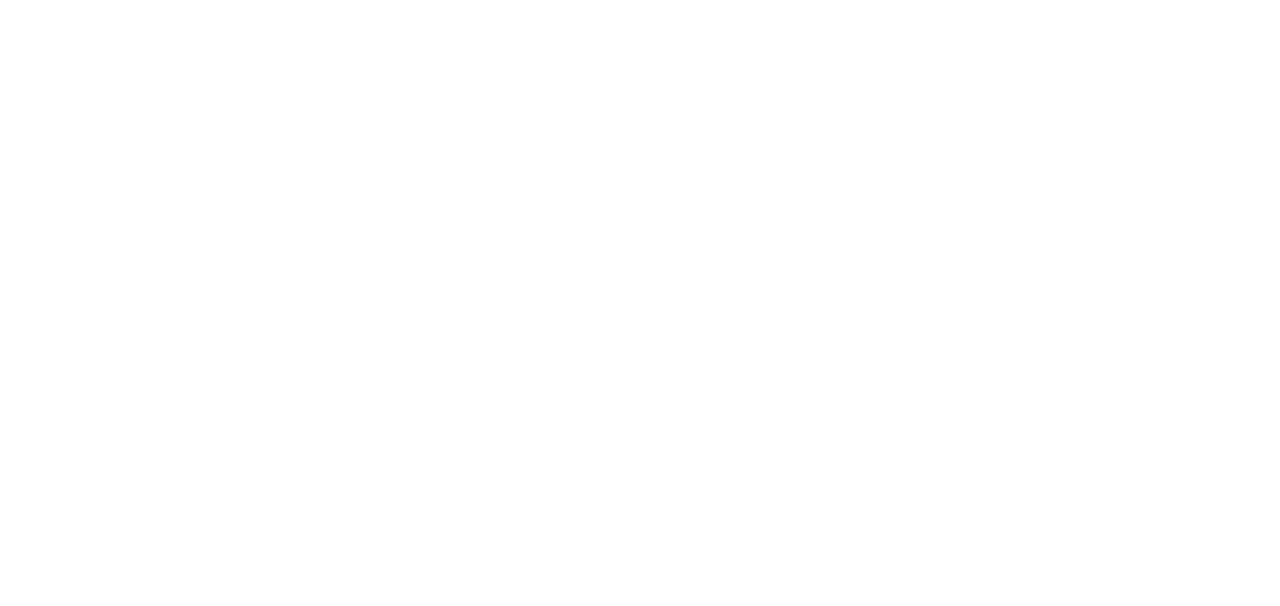
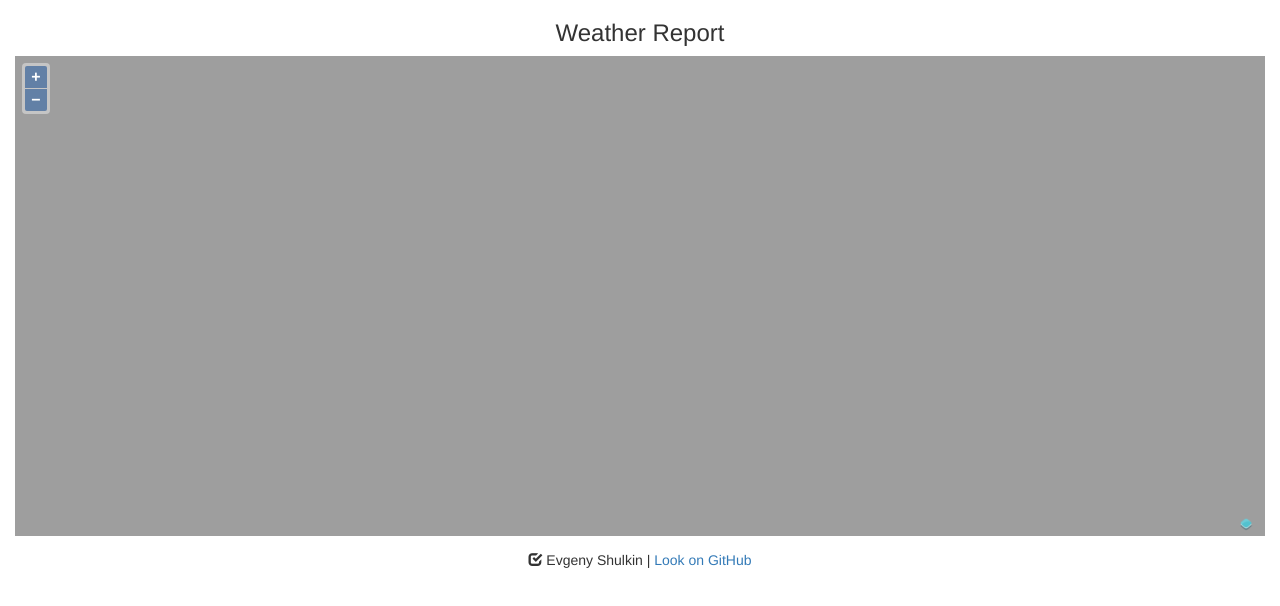
Before and after one commit to Shulkin/weather-report, a website: page public/index.html at #!/map in a window 1280 px wide. Drawn offline with Linux system fonts and the light colour scheme; files that its build step writes are made by us from their sources.

Commit message:
Add default openlayers3 map

```diff
--- a/package.json
+++ b/package.json
@@ -18,6 +18,7 @@
   "dependencies": {
     "body-parser": "^1.15.2",
     "express": "^4.14.0",
+    "method-override": "^2.3.7",
     "mongoose": "^4.7.3",
     "serve-favicon": "^2.3.2"
   },
--- a/public/index.html
+++ b/public/index.html
@@ -1,9 +1,46 @@
 <!DOCTYPE html>
-<html>
+<html ng-app="app">
   <head>
     <meta charset="utf-8">
     <title>Weather Report</title>
+    <!-- CSS -->
+    <!-- Bootstrap -->
+    <link rel="stylesheet" href="../bower_components/bootstrap/dist/css/bootstrap.min.css"/>
+    <!-- OpenLayers 3 style -->
+    <link rel="stylesheet" href="../bower_components/openlayers/ol.css"/>
+    <!-- Custom CSS classes, minified -->
+    <link rel="stylesheet" href="dst/css/style.min.css">
+    <!-- JavaScript -->
+    <!-- jQuery -->
+    <script src="../bower_components/jquery/dist/jquery.min.js"></script>
+    <!-- AngularJS -->
+    <script src="../bower_components/angular/angular.min.js"></script>
+    <script src="../bower_components/angular-sanitize/angular-sanitize.min.js"></script>
+    <!-- Angular-UI states router -->
+    <script src="../bower_components/angular-ui-router/release/angular-ui-router.min.js"></script>
+    <!-- OpenLayers 3 -->
+    <script src="../bower_components/openlayers/ol.js"></script>
+    <!-- Angular OpenLayers directive by tombatossals -->
+    <script src="../bower_components/angular-openlayers-directive/dist/angular-openlayers-directive.min.js"></script>
+    <!-- Source, minified -->
+    <script src="dst/js/app.min.js"></script>
   </head>
   <body>
+    <div class="container-fluid">
+      <div class="header text-center">
+        <h3>Weather Report</h3>
+      </div>
+      <div class="content">
+        <div ui-view></div>
+      </div>
+      <div class="footer">
+        <p class="text-center">
+          <span class="glyphicon glyphicon-check"></span>
+          Evgeny Shulkin | <a href="https://github.com/Shulkin/weather-report">
+            Look on GitHub
+          </a>
+        </p>
+      </div>
+    </div>
   </body>
 </html>
--- /dev/null
+++ b/public/src/css/style.css
@@ -0,0 +1,3 @@
+.footer {
+  margin-top: 1em;
+}
--- /dev/null
+++ b/public/src/js/app-routes.js
@@ -0,0 +1,12 @@
+angular.module("app.routes", []).config(
+  ["$stateProvider", "$urlRouterProvider",
+  function($stateProvider, $urlRouterProvider) {
+    // all other routes will lead to /map
+    $urlRouterProvider.otherwise("/map");
+    $stateProvider
+    .state("map", {
+      url: "/map",
+      templateUrl: "./views/ol3-map.html",
+      controller: "MapCtrl as map"
+    });
+}]);
--- /dev/null
+++ b/public/src/js/app.js
@@ -0,0 +1,8 @@
+var app = angular.module("app", [
+  // states router
+  "ui.router",
+  // app states
+  "app.routes",
+  // map controller
+  "map.ctrl"
+]);
--- /dev/null
+++ b/public/src/js/controllers/map-ctrl.js
@@ -0,0 +1,3 @@
+angular.module("map.ctrl", ["openlayers-directive"])
+.controller("MapCtrl", [function() {
+}]);
--- /dev/null
+++ b/public/views/ol3-map.html
@@ -0,0 +1,3 @@
+<!-- Map width 100% -->
+<openlayers height="480px">
+</openlayers>
--- a/server.js
+++ b/server.js
@@ -1,3 +1,29 @@
 // === Initialize ===
 // grab npm modules
 var express = require("express");
+var path = require("path");
+var favicon = require("serve-favicon");
+var bodyParser = require("body-parser");
+var methodOverride = require("method-override");
+// initialize express app
+var app = express();
+// set up the port
+var port = process.env.PORT || 3000;
+// === Configure ===
+// set up express middleware
+app.use(favicon(path.join(__dirname, "public", "favicon.ico")));
+app.use(express.static(path.join(__dirname, "public")));
+app.use("/bower_components", express.static(path.join(__dirname, "bower_components")));
+app.use(bodyParser.json());
+app.use(bodyParser.text());
+app.use(bodyParser.urlencoded({extended: true}));
+app.use(bodyParser.json({type: "application/vnd.api+json"}));
+app.use(methodOverride());
+// default route to index.html
+app.get("*", function(req ,res) {
+  // anything else is up to Angular
+  res.sendFile("./public/index.html");
+});
+// === Start server ===
+app.listen(port);
+console.log("Server started at port " + port);
```
Also changed, not shown: public/dst/css/style.min.css (added), public/dst/js/app.min.js (added), public/favicon.ico (added).
